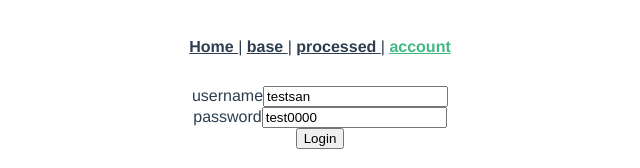
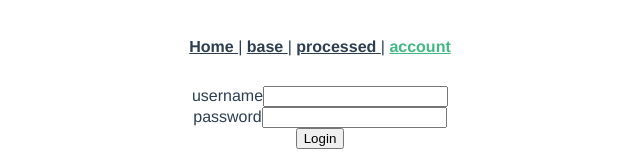
Before and after one commit to kouhei25k/vue_align_tap, a Vue app: page /account in a window 1280 px wide. Shown: the top 168 px of the page, without its empty margins (320-960 px from the left). Built offline with nearby package versions, Linux system fonts and the light colour scheme.

Commit message:
fix login

```diff
--- a/src/components/Login.vue
+++ b/src/components/Login.vue
@@ -26,8 +26,8 @@ export default {
   name: 'Login',
   data () {
     return {
-      username: 'testsan',
-      password: 'test0000'
+      username: '',
+      password: ''
 
     }
   },
```
